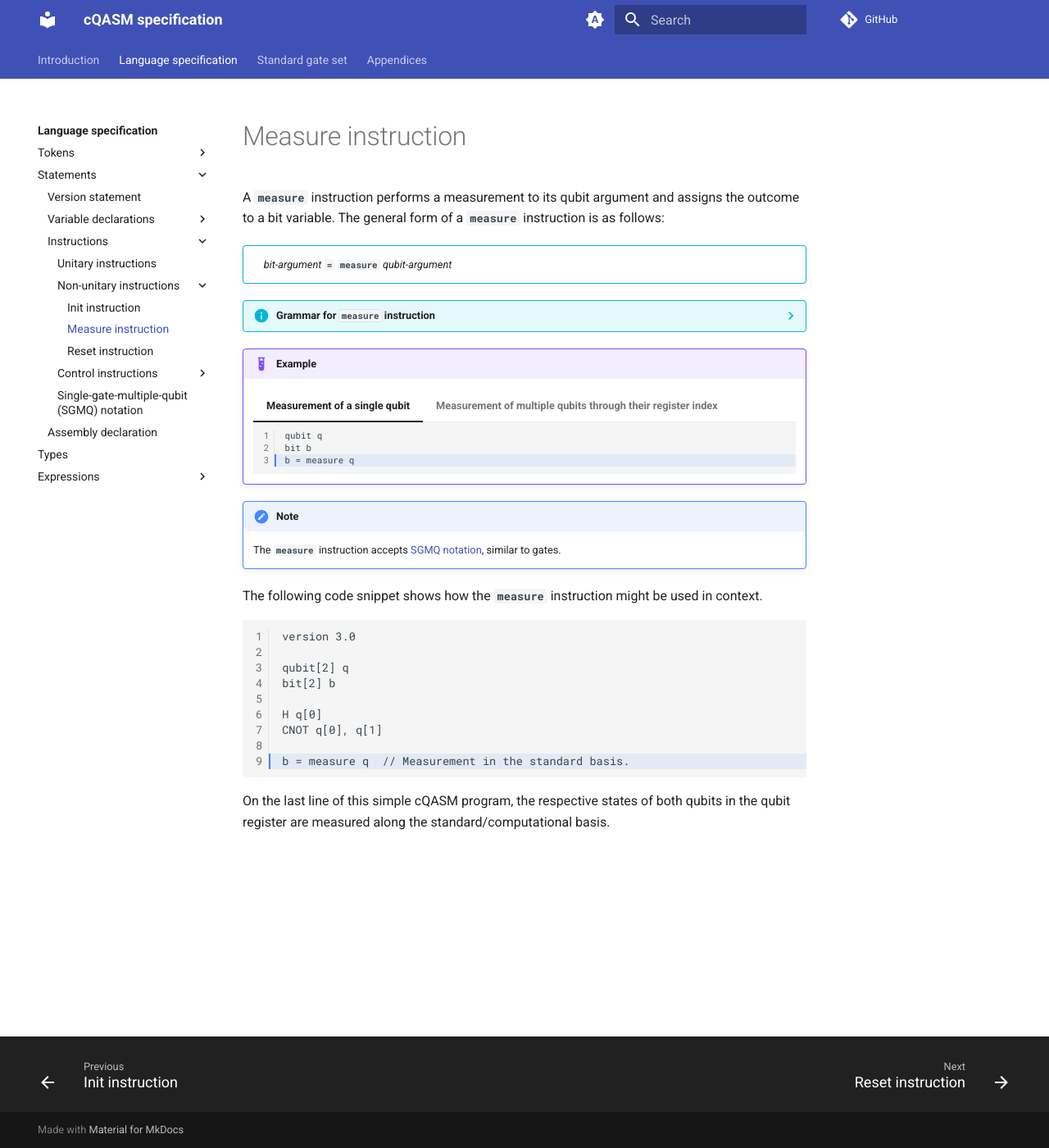
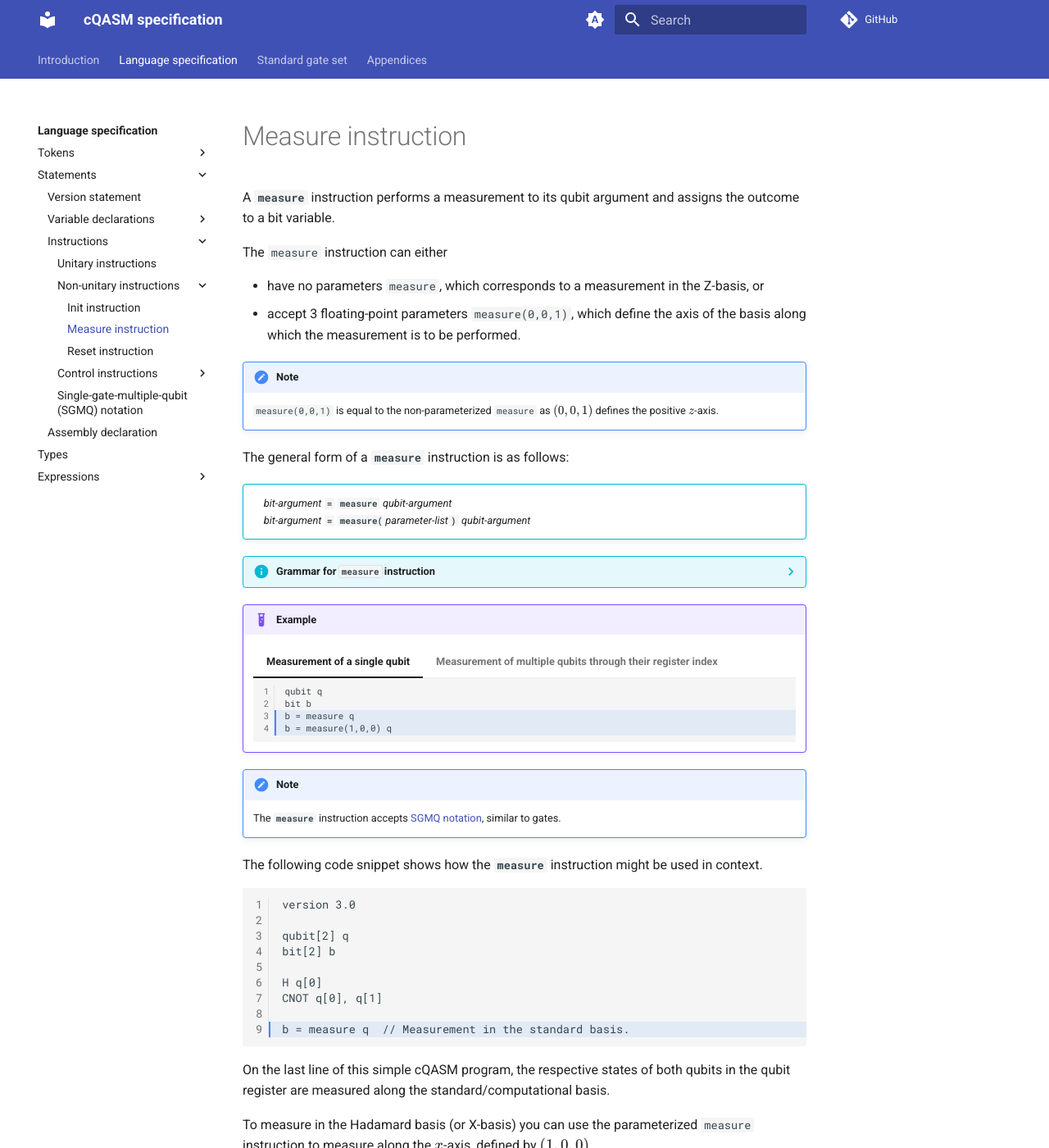
Before and after one commit to QuTech-Delft/cQASM-spec, an MkDocs documentation site: the page built from docs/language_specification/statements/instructions/non_unitary_instructions/measure_instruction.md, in a window 1280 px wide and 1400 px high. Shown: the whole window at 82% size. Built offline with MkDocs 1.6.1 and Material for MkDocs 9.7.7, drawn with Linux system fonts in a browser that asks for light colours; comment, search, counter and statistics services are not loaded; the version menu is left out; some of the changed text lies outside the part shown.

Commit message:
[CQT-445] Add parameterized measure instruction to the language (#120)

````diff
--- a/docs/language_specification/statements/instructions/non_unitary_instructions/measure_instruction.md
+++ b/docs/language_specification/statements/instructions/non_unitary_instructions/measure_instruction.md
@@ -1,15 +1,27 @@
 A **`measure`** instruction performs a measurement to its qubit argument and
 assigns the outcome to a bit variable.
+
+The `measure` instruction can either
+
+- have no parameters `measure`, which corresponds to a measurement in the Z-basis, or
+- accept 3 floating-point parameters `measure(0,0,1)`, which define the axis of the basis along which the measurement is to be performed.
+
+!!! note
+
+    `measure(0,0,1)` is equal to the non-parameterized `measure` as $(0,0,1)$ defines the positive $z$-axis.
+
 The general form of a **`measure`** instruction is as follows:
 
 !!! info ""
 
     &emsp;_bit-argument_ **`=`** **`measure`** _qubit-argument_
+    &emsp;_bit-argument_ **`=`** **`measure(`**_parameter-list_**`)`** _qubit-argument_
 
 ??? info "Grammar for **`measure`** instruction"
 
     _measure-instruction_:
     &emsp; _bit-argument_ __`=`__ __`measure`__ _qubit-argument_
+    &emsp; _bit-argument_ __`=`__ __`measure`__ _parameters_ _qubit-argument_
 
     _bit-argument_:
     &emsp; _bit-variable_
@@ -20,6 +32,16 @@ The general form of a **`measure`** instruction is as follows:
 
     _bit-index_:
     &emsp; _index_
+
+    _parameters_:
+    &emsp; __`(`__ _parameter-list_ __`)`__
+
+    _parameter-list_:
+    &emsp; _parameter_
+    &emsp; _parameter-list_ __`,`__ _parameter_
+
+    _parameter_:
+    &emsp; _floating-literal_
 
     _qubit-argument_:
     &emsp; _qubit-variable_
@@ -35,18 +57,20 @@ The general form of a **`measure`** instruction is as follows:
 
     === "Measurement of a single qubit"
 
-        ```linenums="1", hl_lines="3"
+        ```linenums="1", hl_lines="3-4"
         qubit q
         bit b
         b = measure q
+        b = measure(1,0,0) q
         ```
 
     === "Measurement of multiple qubits through their register index"
 
-        ```linenums="1", hl_lines="3"
+        ```linenums="1", hl_lines="3-4"
         qubit[5] q
         bit[2] b
-        b[0, 1] = measure q[2, 4]
+        b[0, 1] = measure q[2, 3]
+        b[1, 0] = measure(1,0,0) q[4, 3]
         ```
 
 !!! note
@@ -70,3 +94,20 @@ b = measure q  // Measurement in the standard basis.
 
 On the last line of this simple cQASM program,
 the respective states of both qubits in the qubit register are measured along the standard/computational basis.
+
+To measure in the Hadamard basis (or X-basis) you can use the parameterized `measure` instruction to measure along the
+$x$-axis, defined by $(1,0,0)$.
+
+```linenums="1" hl_lines="8"
+version 3.0
+
+qubit q
+bit b
+
+X q
+H q
+b = measure(1,0,0) q // Measurement in the Hadamard basis.
+```
+
+On the last line of the latter cQASM program the qubit is measured along the $x$-axis;
+the measurement outcome will (always) be 1, due to measuring the $|1\rangle$ state in the X-basis.
````
Also changed, not shown: CHANGELOG.md (+1 -0 lines), docs/language_specification/index.md (+1 -1 lines), docs/language_specification/statements/instructions/single-gate-multiple-qubit-notation.md (+1 -1 lines), docs/language_specification/tokens/keywords.md (+10 -10 lines).
